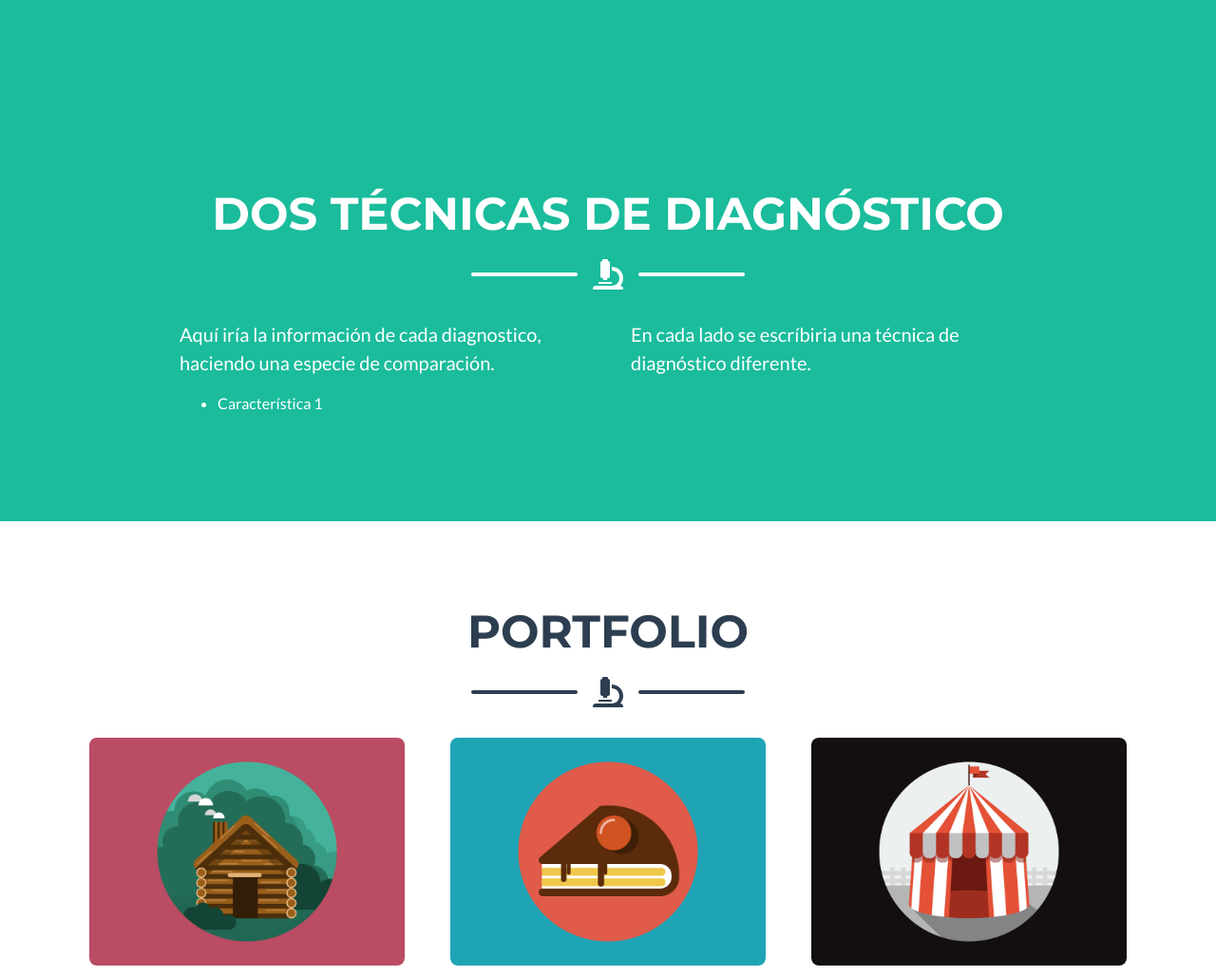
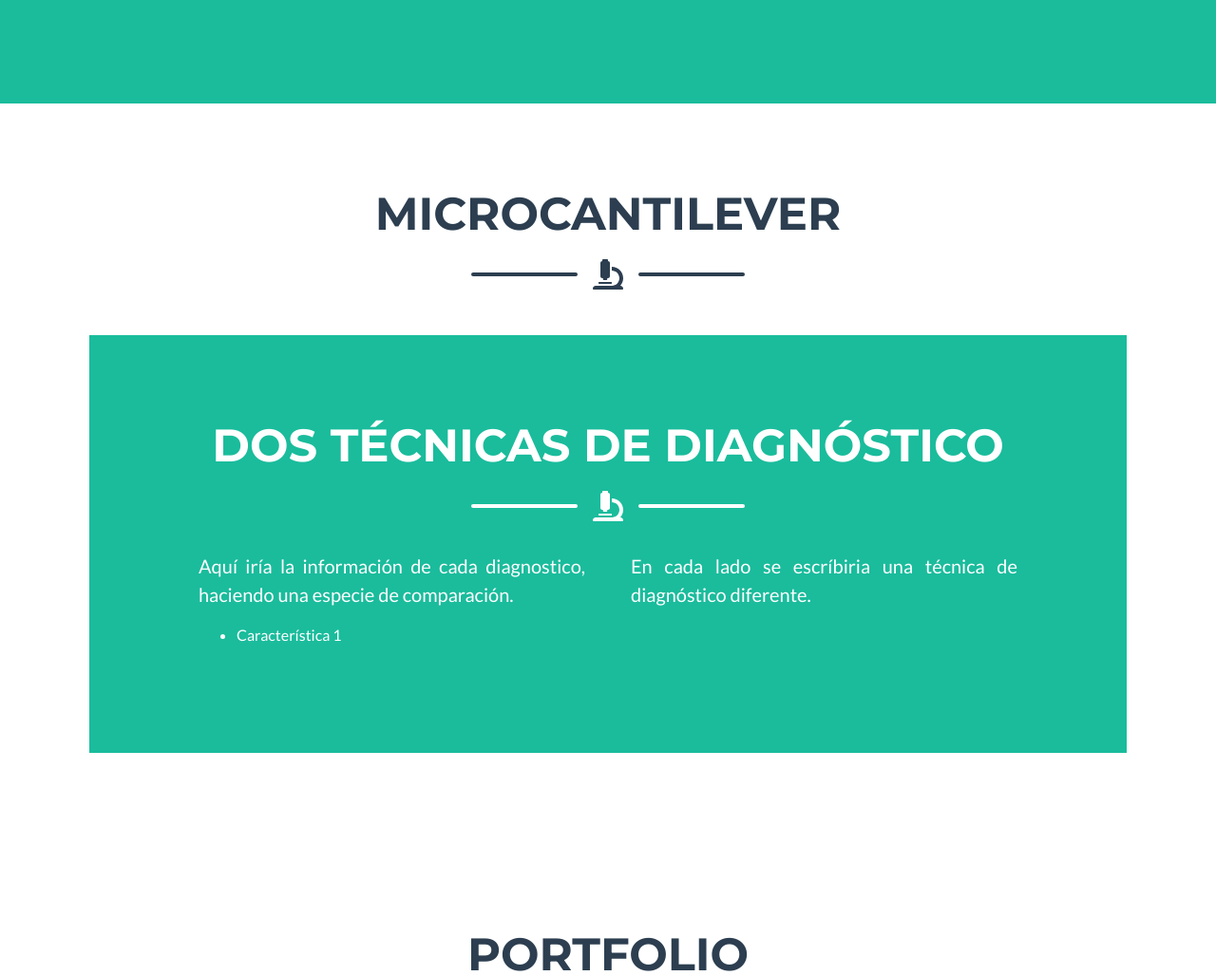
Before and after one commit to equipoa05/equipoa05, a plain HTML site: page index.html in a window 1280 px wide. Shown: the part 4467-5495 px from the top of the page at 95% size. Drawn offline with nearby package versions, Linux system fonts and the light colour scheme.

Commit message:
Update index.html

```diff
--- a/index.html
+++ b/index.html
@@ -157,6 +157,20 @@
                </div>
            </div>
       </section>
+<!--Introduccion Section-->
+        <section class="page-section mb-0" id="cantilever"
+            <div class="container">
+                <!--Introduccion Section Heading-->
+                <h2 class="page-section-heading text-center text-uppercase text-secondary">Microcantilever</h2>
+                 <!-- Icon Divider-->
+                <div class="divider-custom">
+                    <div class="divider-custom-line"></div>
+                    <div class="divider-custom-icon"><i class="fas fa-microscope"></i></div>
+                    <div class="divider-custom-line"></div>
+                </div>
+                <!--Text Introduction Section-->
+                <div class="text-justify container">
+                    <div class="form-inline"><p class="lead">
 <!-- About Section-->
         <section class="page-section bg-primary text-white mb-0" id="about">
             <div class="container">
```
